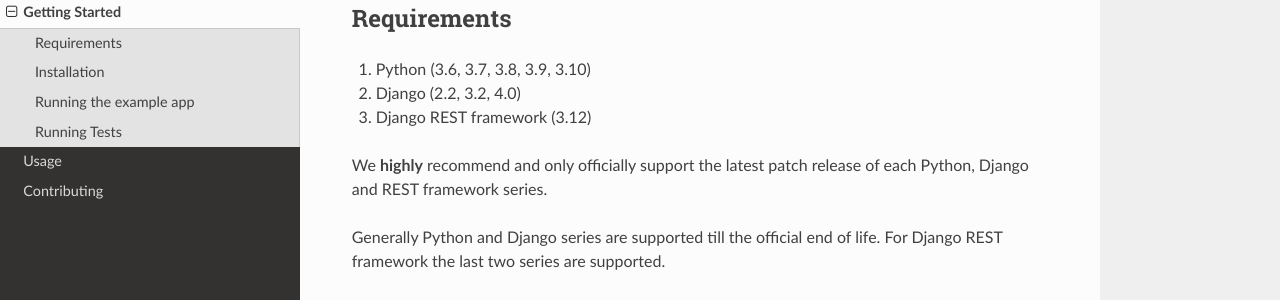
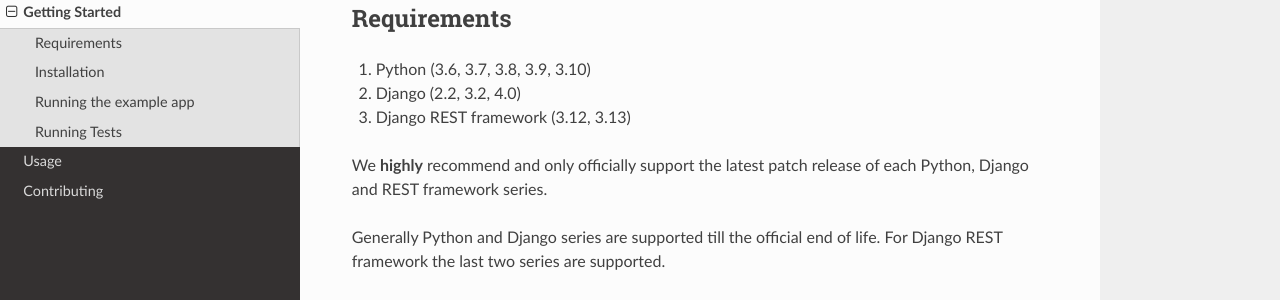
Before and after one commit to django-json-api/django-rest-framework-json-api, a Sphinx documentation site: the page built from docs/getting-started.md, in a window 1280 px wide and 900 px high, scrolled down 879 px. Shown: the part 150-450 px from the top of the window. Built offline with Sphinx 7.4.7 and the Read the Docs theme 2.0.0, drawn with Linux system fonts in a browser that asks for light colours; pages that are not in the unit, such as notebooks, are missing from menus.

Commit message:
Added support for Django REST framework 3.13 (#1029)

```diff
--- a/README.rst
+++ b/README.rst
@@ -90,7 +90,7 @@
 
 1. Python (3.6, 3.7, 3.8, 3.9, 3.10)
 2. Django (2.2, 3.2, 4.0)
-3. Django REST framework (3.12)
+3. Django REST framework (3.12, 3.13)
 
 We **highly** recommend and only officially support the latest patch release of each Python, Django and REST framework series.
 
--- a/docs/getting-started.md
+++ b/docs/getting-started.md
@@ -53,7 +53,7 @@
 
 1. Python (3.6, 3.7, 3.8, 3.9, 3.10)
 2. Django (2.2, 3.2, 4.0)
-3. Django REST framework (3.12)
+3. Django REST framework (3.12, 3.13)
 
 We **highly** recommend and only officially support the latest patch release of each Python, Django and REST framework series.
 
--- a/setup.cfg
+++ b/setup.cfg
@@ -58,8 +58,6 @@
 filterwarnings =
     error::DeprecationWarning
     error::PendingDeprecationWarning
-    # TODO remove again once DRF higher than 3.12.4 has been released
-    ignore:'rest_framework' defines default_app_config
     # TODO remove in next major version of DJA 5.0.0
     # this deprecation warning filter needs to be added as AuthorSerializer is used in
     # too many tests which introduced the type field name in tests
--- a/setup.py
+++ b/setup.py
@@ -97,7 +97,7 @@
     ],
     install_requires=[
         "inflection>=0.3.0",
-        "djangorestframework>=3.12,<3.13",
+        "djangorestframework>=3.12,<3.14",
         "django>=2.2,<4.1",
     ],
     extras_require={
```
Also changed, not shown: CHANGELOG.md (+4 -0 lines), 2 other files.
